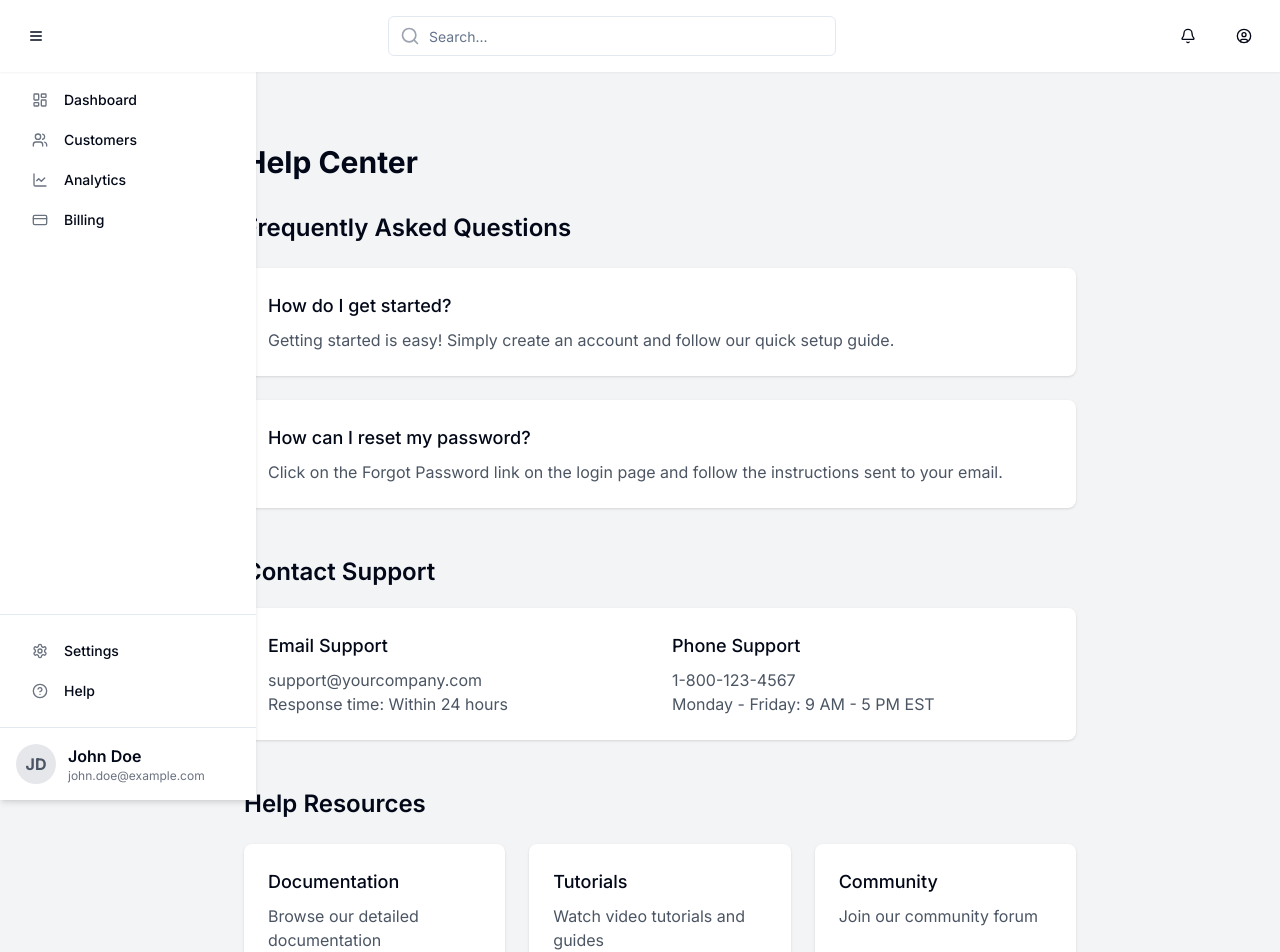
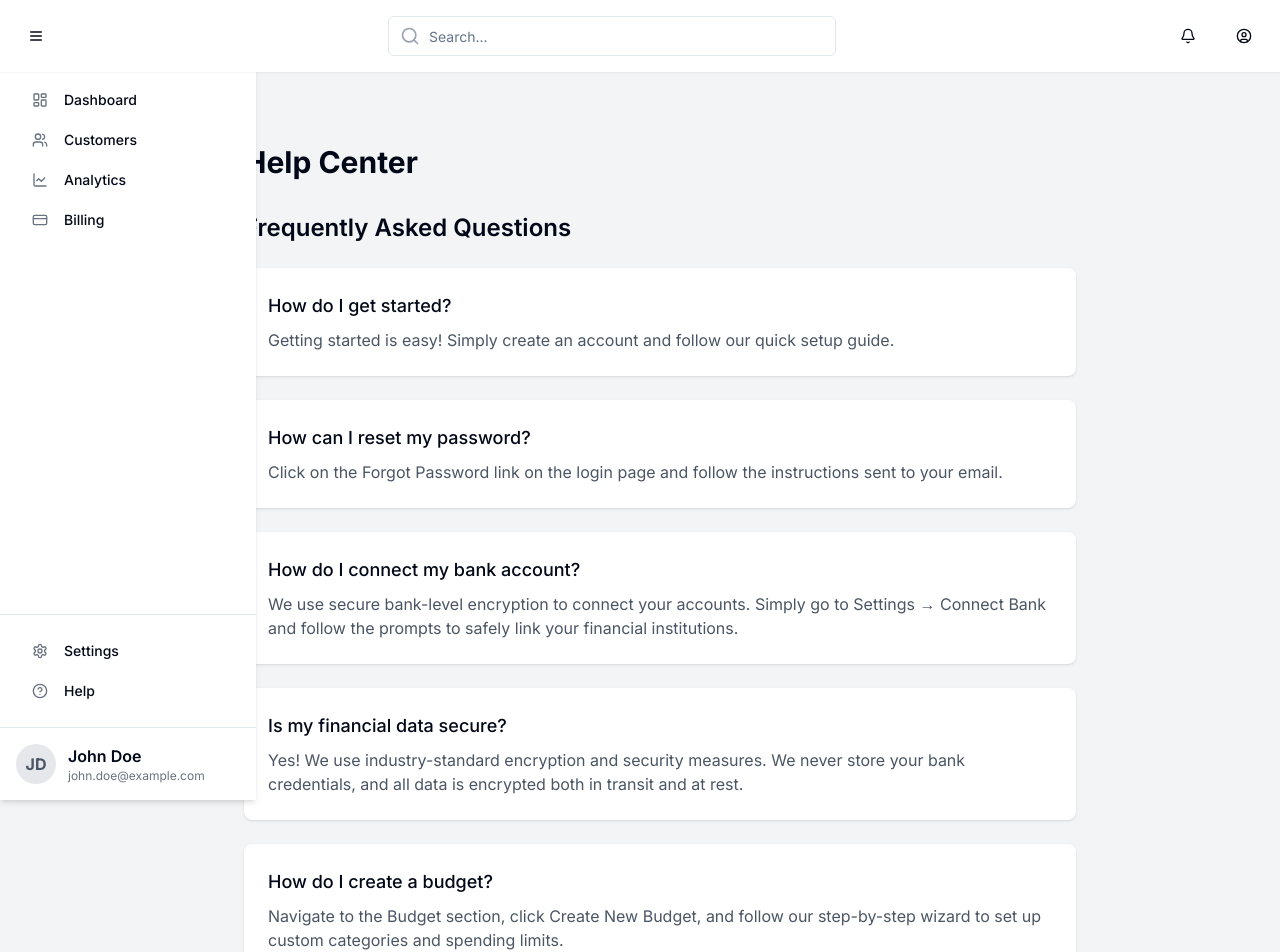
Before and after one commit to tajwarsultan/dashboard-next, a Next.js app: page /help in a window 1280 px wide. Shown: the top 952 px of the page. Built offline with nearby package versions, Linux system fonts and the light colour scheme.

Commit message:
... hello

```diff
--- a/src/app/help/page.tsx
+++ b/src/app/help/page.tsx
@@ -20,7 +20,30 @@ const HelpPage = () => {
               Click on the Forgot Password link on the login page and follow the instructions sent to your email.
             </p>
           </div>
-          {/* Add more FAQ items as needed */}
+          <div className="bg-white p-6 rounded-lg shadow">
+            <h3 className="text-lg font-medium mb-2">How do I connect my bank account?</h3>
+            <p className="text-gray-600">
+              We use secure bank-level encryption to connect your accounts. Simply go to Settings → Connect Bank and follow the prompts to safely link your financial institutions.
+            </p>
+          </div>
+          <div className="bg-white p-6 rounded-lg shadow">
+            <h3 className="text-lg font-medium mb-2">Is my financial data secure?</h3>
+            <p className="text-gray-600">
+              Yes! We use industry-standard encryption and security measures. We never store your bank credentials, and all data is encrypted both in transit and at rest.
+            </p>
+          </div>
+          <div className="bg-white p-6 rounded-lg shadow">
+            <h3 className="text-lg font-medium mb-2">How do I create a budget?</h3>
+            <p className="text-gray-600">
+              Navigate to the Budget section, click Create New Budget, and follow our step-by-step wizard to set up custom categories and spending limits.
+            </p>
+          </div>
+          <div className="bg-white p-6 rounded-lg shadow">
+            <h3 className="text-lg font-medium mb-2">How are my investment returns calculated?</h3>
+            <p className="text-gray-600">
+              We use time-weighted return (TWR) methodology to calculate your investment performance, accounting for deposits and withdrawals to give you the most accurate picture of your returns.
+            </p>
+          </div>
         </div>
       </section>
 
@@ -29,19 +52,23 @@ const HelpPage = () => {
         <div className="bg-white p-6 rounded-lg shadow">
           <div className="grid grid-cols-1 md:grid-cols-2 gap-6">
             <div>
-              <h3 className="text-lg font-medium mb-2">Email Support</h3>
+              <h3 className="text-lg font-medium mb-2">Financial Support Team</h3>
               <p className="text-gray-600">
-                support@yourcompany.com
+                finance.support@yourcompany.com
                 <br />
-                Response time: Within 24 hours
+                Response time: Within 12 hours
+                <br />
+                For urgent account-related issues
               </p>
             </div>
             <div>
-              <h3 className="text-lg font-medium mb-2">Phone Support</h3>
+              <h3 className="text-lg font-medium mb-2">Technical Support</h3>
               <p className="text-gray-600">
                 1-800-123-4567
                 <br />
-                Monday - Friday: 9 AM - 5 PM EST
+                24/7 Support for Premium Members
+                <br />
+                Monday - Friday: 9 AM - 8 PM EST for Standard Members
               </p>
             </div>
           </div>
@@ -49,19 +76,19 @@ const HelpPage = () => {
       </section>
 
       <section>
-        <h2 className="text-2xl font-semibold my-6 ">Help Resources</h2>
+        <h2 className="text-2xl font-semibold my-6">Financial Resources</h2>
         <div className="grid grid-cols-1 md:grid-cols-3 gap-6">
-          <a href="/docs" className="block bg-white p-6 rounded-lg shadow hover:shadow-lg transition-shadow">
-            <h3 className="text-lg font-medium mb-2">Documentation</h3>
-            <p className="text-gray-600">Browse our detailed documentation</p>
+          <a href="/learn" className="block bg-white p-6 rounded-lg shadow hover:shadow-lg transition-shadow">
+            <h3 className="text-lg font-medium mb-2">Financial Education</h3>
+            <p className="text-gray-600">Free courses on investing, budgeting, and wealth building</p>
           </a>
-          <a href="/tutorials" className="block bg-white p-6 rounded-lg shadow hover:shadow-lg transition-shadow">
-            <h3 className="text-lg font-medium mb-2">Tutorials</h3>
-            <p className="text-gray-600">Watch video tutorials and guides</p>
+          <a href="/market-insights" className="block bg-white p-6 rounded-lg shadow hover:shadow-lg transition-shadow">
+            <h3 className="text-lg font-medium mb-2">Market Insights</h3>
+            <p className="text-gray-600">Daily market analysis and investment trends</p>
           </a>
-          <a href="/community" className="block bg-white p-6 rounded-lg shadow hover:shadow-lg transition-shadow">
-            <h3 className="text-lg font-medium mb-2">Community</h3>
-            <p className="text-gray-600">Join our community forum</p>
+          <a href="/tools" className="block bg-white p-6 rounded-lg shadow hover:shadow-lg transition-shadow">
+            <h3 className="text-lg font-medium mb-2">Financial Tools</h3>
+            <p className="text-gray-600">Calculators, planners, and analysis tools</p>
           </a>
         </div>
       </section>
```
